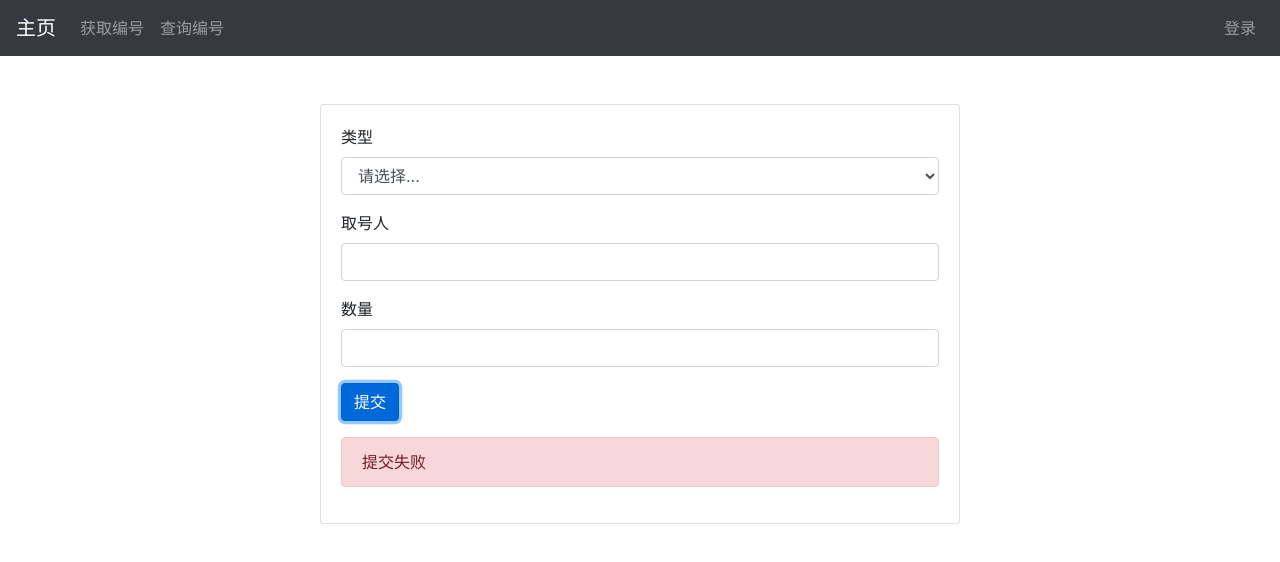
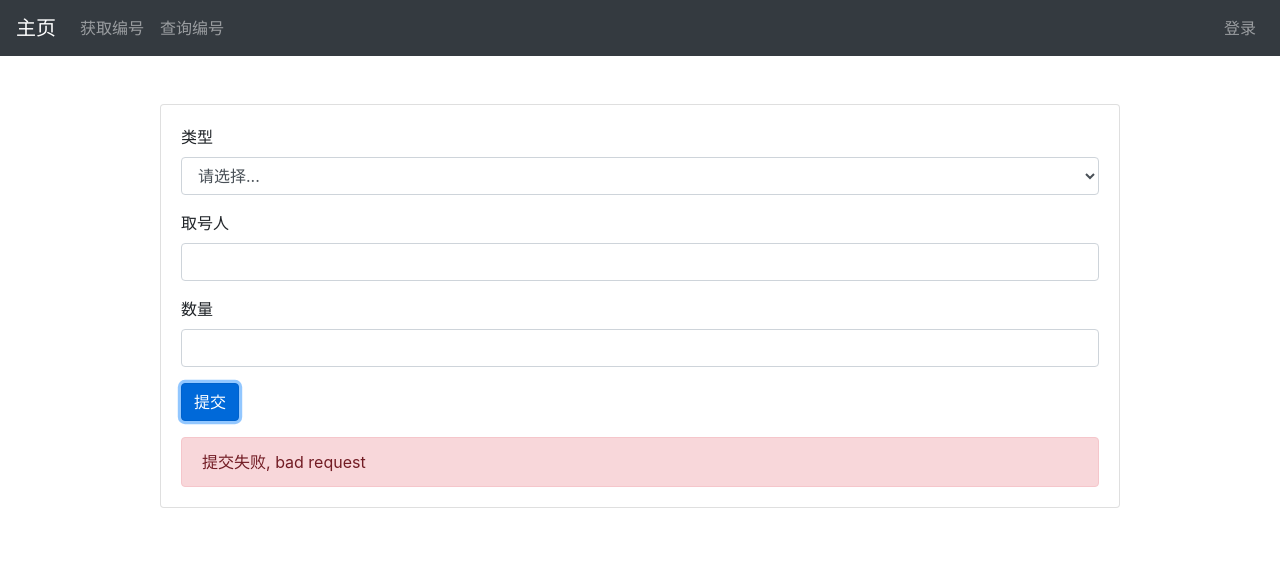
Before and after one commit to zheyangc/document-management, a React (Create React App) app in the folder client/: page / in a window 1280 px wide. Both pictures are taken after a click on the button "提交". Shown: the top 562 px of the page. Built offline with nearby package versions, Linux system fonts and the light colour scheme.

Commit message:
update error message

```diff
--- a/client/src/api/PostForm.js
+++ b/client/src/api/PostForm.js
@@ -7,15 +7,9 @@ const PostFormApi = async (req) => {
             error: "bad request"
         }
     }
-
-    let resp = await axios.post('http://localhost:3001/documents', req);
-    if (resp.data.error) {
-        return {
-            status: false,
-            error: resp.data.msg
-        }
-    }
-    let res = [];
+    try {
+        let resp = await axios.post('http://localhost:3001/documents', req);
+        let res = [];
     for (let i = 0; i < resp.data.length; i++) {
         res.push(resp.data[i].documentNumber)
     }
@@ -23,6 +17,12 @@ const PostFormApi = async (req) => {
         status: true,
         res
     }
+    } catch (err) {
+        return {
+            status: false,
+            error: err
+        }
+    }
 }
 
 export default PostFormApi;
--- a/client/src/component/SubmitResult.js
+++ b/client/src/component/SubmitResult.js
@@ -20,14 +20,14 @@ function SubmitResult(props) {
     if (props.submitted) {
         if (props.result.status) {
             return (
-                <Alert variant='success'>
+                <Alert className="m-auto p-auto" variant='success'>
                     提交成功, 编号为{printResult(props.result.res)}
                 </Alert>
             );
         } else {
             return (
-                <Alert variant='danger'>
-                    提交失败
+                <Alert className="m-auto p-auto" variant='danger'>
+                    提交失败, {props.result.error.toString()}
                 </Alert>
             )
         }
--- a/client/src/component/ViewBox.js
+++ b/client/src/component/ViewBox.js
@@ -25,7 +25,7 @@ class ViewBox extends React.Component {
 
     render () {
         return (
-            <Card className="mx-auto w-50 my-5 " style={{ margin: 'auto'}}>
+            <Card className="mx-auto my-5 w-75" style={{ margin: 'auto'}}>
                 <Card.Body>
                     <SubmitForm handleSubmit = {this.handleSubmit}></SubmitForm>
                     <SubmitResult submitted = {this.state.submitted} result = {this.state.res}></SubmitResult>
```
